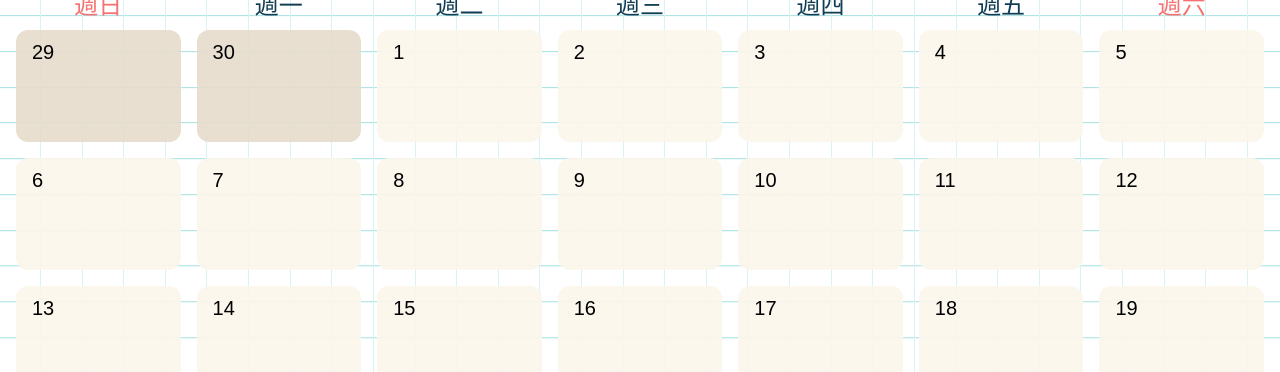
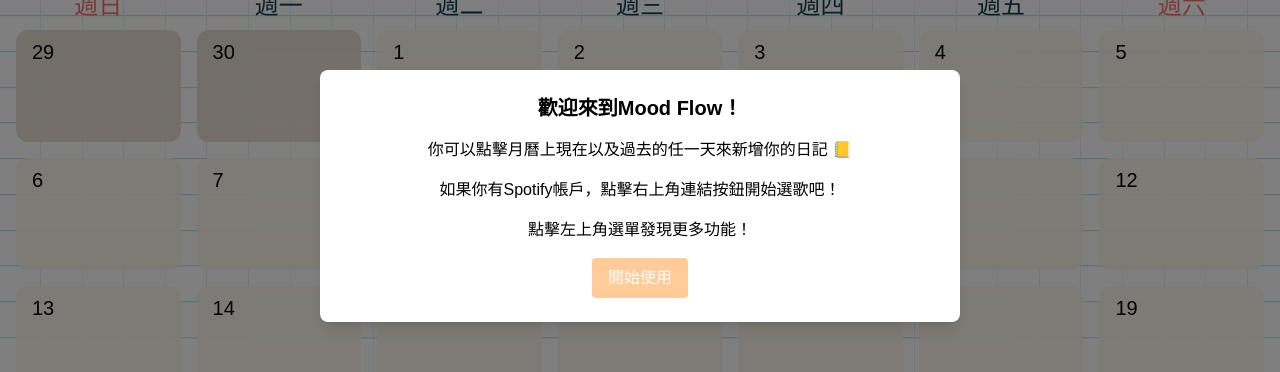
Before and after one commit to sammi0715/Mood-Flow, a React (Vite) app: page /diary-calendar/1 in a window 1280 px wide. Shown: the part 204-576 px from the top of the page. Built offline with nearby package versions, Linux system fonts and the light colour scheme; no server answers; the database is empty; a web font is replaced by a local one.

Commit message:
Add website guide modal and fix today's date display

```diff
--- a/src/pages/Diary/DiaryCalendar.jsx
+++ b/src/pages/Diary/DiaryCalendar.jsx
@@ -8,6 +8,7 @@ import { useSpotifyPlayer } from "../../utills/SpotifyPlayerContext";
 import moodIcons from "../../utills/moodIcons";
 import Sidebar from "../Sidebar";
 import Alert from "../../utills/alert";
+
 import {
   format,
   addMonths,
@@ -47,16 +48,24 @@ function DiaryCalendar() {
   const { spotifyToken, handleSpotifyLogin } = useSpotifyPlayer();
   const [alertMessage, setAlertMessage] = useState(null);
   const [alertConfirm, setAlertConfirm] = useState(null);
+  const [isFirstVisit, setIsFirstVisit] = useState(false);
+
+  useEffect(() => {
+    if (!localStorage.getItem("visited")) {
+      setIsFirstVisit(true);
+      localStorage.setItem("visited", "true");
+    }
+  }, []);
 
   useEffect(() => {
     const loadDiaries = async () => {
       try {
         const diaryData = await fetchDiaries(userId);
-        console.log("Fetched Diaries:", diaryData);
         setDiaries(diaryData);
       } catch (error) {
         console.error("Error loading diaries: ", error);
         setAlertMessage(`加載日記時出錯：${error.message}`);
+        navigate("/");
       }
     };
 
@@ -65,6 +74,7 @@ function DiaryCalendar() {
     } else {
       console.warn("User ID is undefined.");
       setAlertMessage("用戶ID未定義，無法加載日記。");
+      navigate("/");
     }
   }, [userId]);
 
@@ -72,9 +82,8 @@ function DiaryCalendar() {
     const today = new Date();
     const formattedDate = format(day, "yyyy-MM-dd");
 
-    // 禁止點擊未來日期
     if (day > today) {
-      setAlertMessage("時間還沒到喔😗～");
+      setAlertMessage("時間還沒到喔 😗 ～");
       return;
     }
 
@@ -92,6 +101,7 @@ function DiaryCalendar() {
     const endTheMonth = endOfMonth(currentDate);
     const startDate = startOfWeek(startOfTheMonth);
     const endDate = endOfWeek(endTheMonth);
+    const today = new Date();
     const days = [];
     let day = startDate;
 
@@ -99,19 +109,23 @@ function DiaryCalendar() {
       const currentDay = day;
 
       const diaryForDay = diaries.find((diary) => isSameDay(new Date(diary.date), currentDay));
+      const isToday = isSameDay(today, currentDay);
+
       days.push(
         <div
           key={currentDay.getTime()}
           onClick={() => handleDateClick(new Date(currentDay))}
-          className={`relative w-full flex justify-center items-center rounded-lg lg:rounded-xl h-16 lg:h-28 cursor-pointer transition duration-300 hover:shadow-lg bg-opacity-90 ${
+          className={`relative w-full flex justify-center items-center rounded-lg lg:rounded-xl h-16 lg:h-28 cursor-pointer transition duration-300 bg-opacity-90 hover:shadow-lg ho ${
             !isSameMonth(currentDay, currentDate) ? "bg-brown" : "bg-light-beige "
           }`}
         >
-          <div className="absolute top-2 left-2 lg:left-4 text-xs md:text-base xl:text-xl text-dark-brown">
+          <div
+            className={`absolute top-2 left-2 lg:left-4 text-xs md:text-base xl:text-xl text-dark-brown
+            ${isToday ? "bg-dark-orange text-white rounded-full px-2 py-1" : ""}`}
+          >
             {format(currentDay, "d")}
           </div>
 
-          {/* 如果這天有日記，顯示相應的情緒圖片 */}
           {diaryForDay && diaryForDay.mood && (
             <div className="flex flex-col items-center mt-2 sm:mt-0">
               <img
@@ -144,8 +158,6 @@ function DiaryCalendar() {
       const absDeltaX = Math.abs(e.deltaX);
       const absDeltaY = Math.abs(e.deltaY);
 
-      console.log("deltaX:", e.deltaX, "deltaY:", e.deltaY);
-
       if (absDeltaX > 3 * absDeltaY && absDeltaX > 0.5) {
         if (e.deltaX < 0) {
           prevMonth();
@@ -164,6 +176,23 @@ function DiaryCalendar() {
   const monthInChinese = monthsInChinese[formattedMonth];
 
   return (
+    <div className="relative">
+      {isFirstVisit && (
+        <div className="fixed inset-0 flex justify-center items-center bg-black bg-opacity-50 z-50">
+          <div className="bg-white p-6 rounded-lg shadow-lg w-10/12 md:w-1/2 lg:w-1/2 text-center">
+            <h2 className="text-xl font-bold mb-4">歡迎來到Mood Flow！</h2>
+            <p className="mb-4">你可以點擊月曆上現在以及過去的任一天來新增你的日記 📒</p>
+            <p className="mb-4">如果你有Spotify帳戶，點擊右上角連結按鈕開始選歌吧！</p>
+            <p className="mb-4">點擊左上角選單發現更多功能！</p>
+            <button
+              className="px-4 py-2 bg-light-orange text-white rounded hover:bg-dark-orange"
+              onClick={() => setIsFirstVisit(false)}
+            >
+              開始使用
+            </button>
+          </div>
+        </div>
+      )}
       <div className="flex  min-h-screen">
         {/* Sidebar */}
         <Sidebar isMenuOpen={isMenuOpen} setIsMenuOpen={setIsMenuOpen} />
@@ -249,6 +278,7 @@ function DiaryCalendar() {
           />
         )}
       </div>
+    </div>
   );
 }
 
```
Lines whose indentation alone changed are shown as unchanged.
